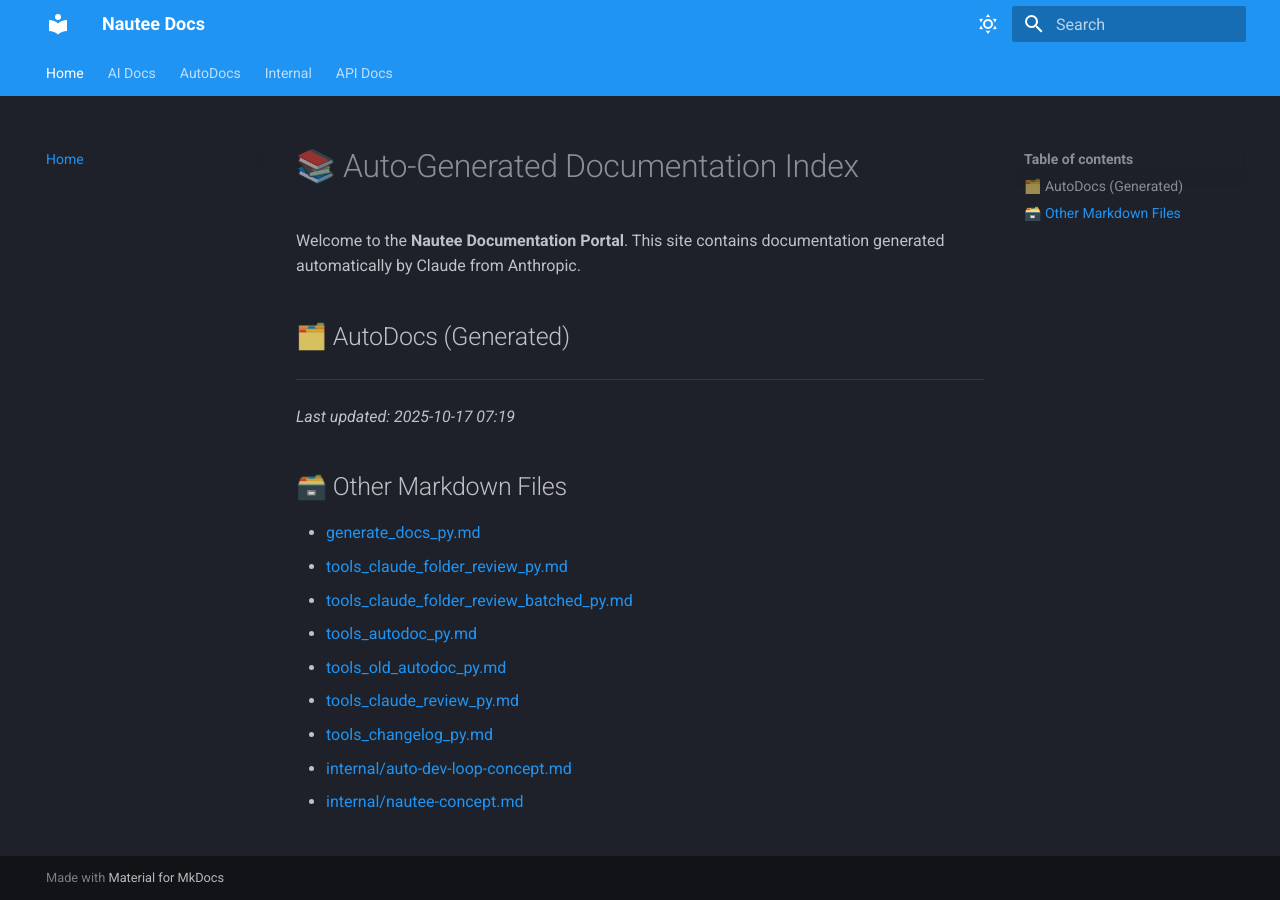
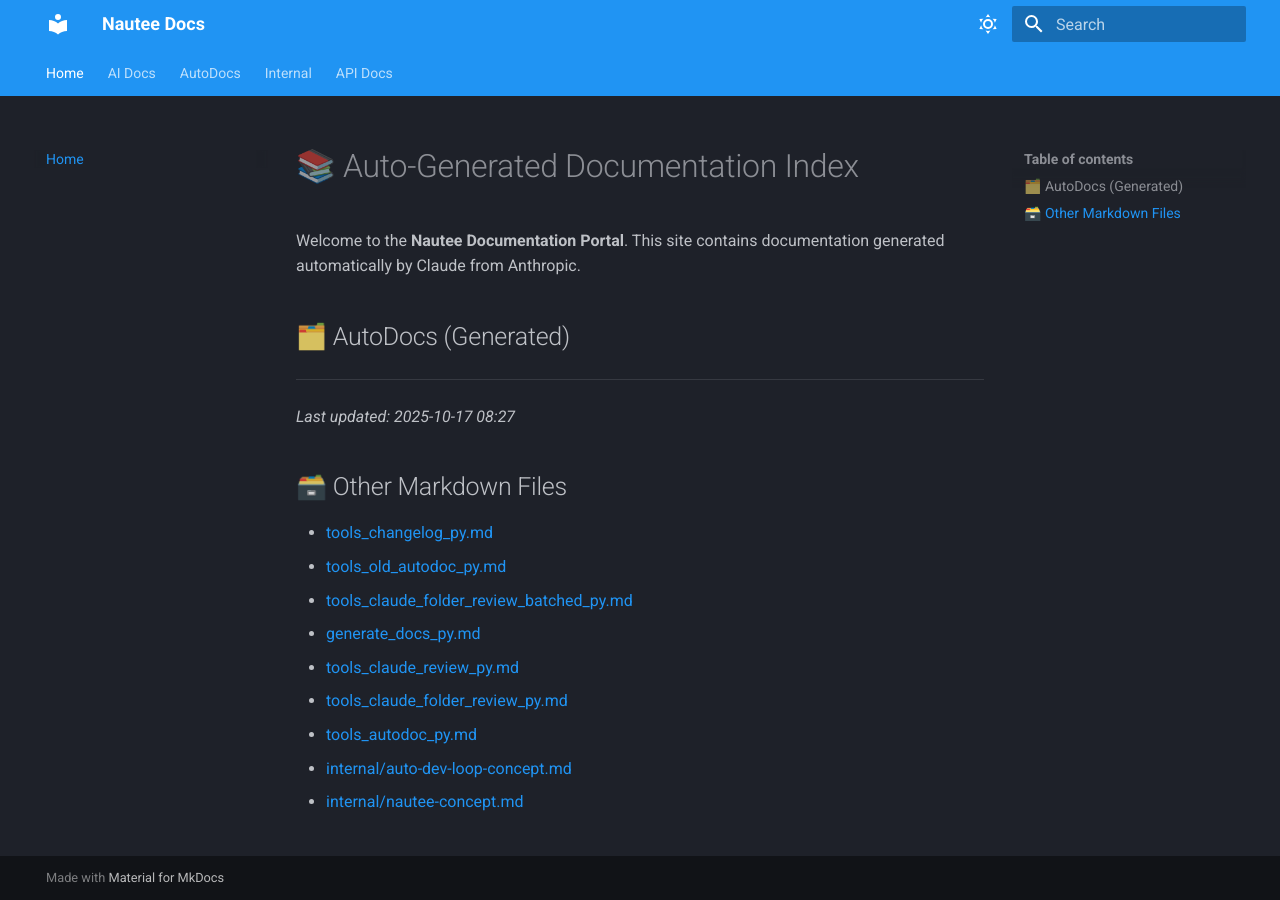
Before and after one commit to 48Nauts-Operator/nautee, an MkDocs documentation site: the page built from docs/index.md, in a window 1280 px wide. Built offline with MkDocs 1.6.1 and Material for MkDocs 9.7.7, drawn with Linux system fonts in a browser that asks for light colours.

Commit message:
🤖 Auto-update docs via Nautee

```diff
--- a/docs/index.md
+++ b/docs/index.md
@@ -7,16 +7,16 @@ Welcome to the **Nautee Documentation Portal**. This site contains documentation
 
 ---
 
-_Last updated: 2025-10-17 07:19_
+_Last updated: 2025-10-17 08:27_
 
 ## 🗃️ Other Markdown Files
 
+- [tools_changelog_py.md](tools_changelog_py.md)
+- [tools_old_autodoc_py.md](tools_old_autodoc_py.md)
+- [tools_claude_folder_review_batched_py.md](tools_claude_folder_review_batched_py.md)
 - [generate_docs_py.md](generate_docs_py.md)
+- [tools_claude_review_py.md](tools_claude_review_py.md)
 - [tools_claude_folder_review_py.md](tools_claude_folder_review_py.md)
-- [tools_claude_folder_review_batched_py.md](tools_claude_folder_review_batched_py.md)
 - [tools_autodoc_py.md](tools_autodoc_py.md)
-- [tools_old_autodoc_py.md](tools_old_autodoc_py.md)
-- [tools_claude_review_py.md](tools_claude_review_py.md)
-- [tools_changelog_py.md](tools_changelog_py.md)
 - [internal/auto-dev-loop-concept.md](internal/auto-dev-loop-concept.md)
 - [internal/nautee-concept.md](internal/nautee-concept.md)
```
